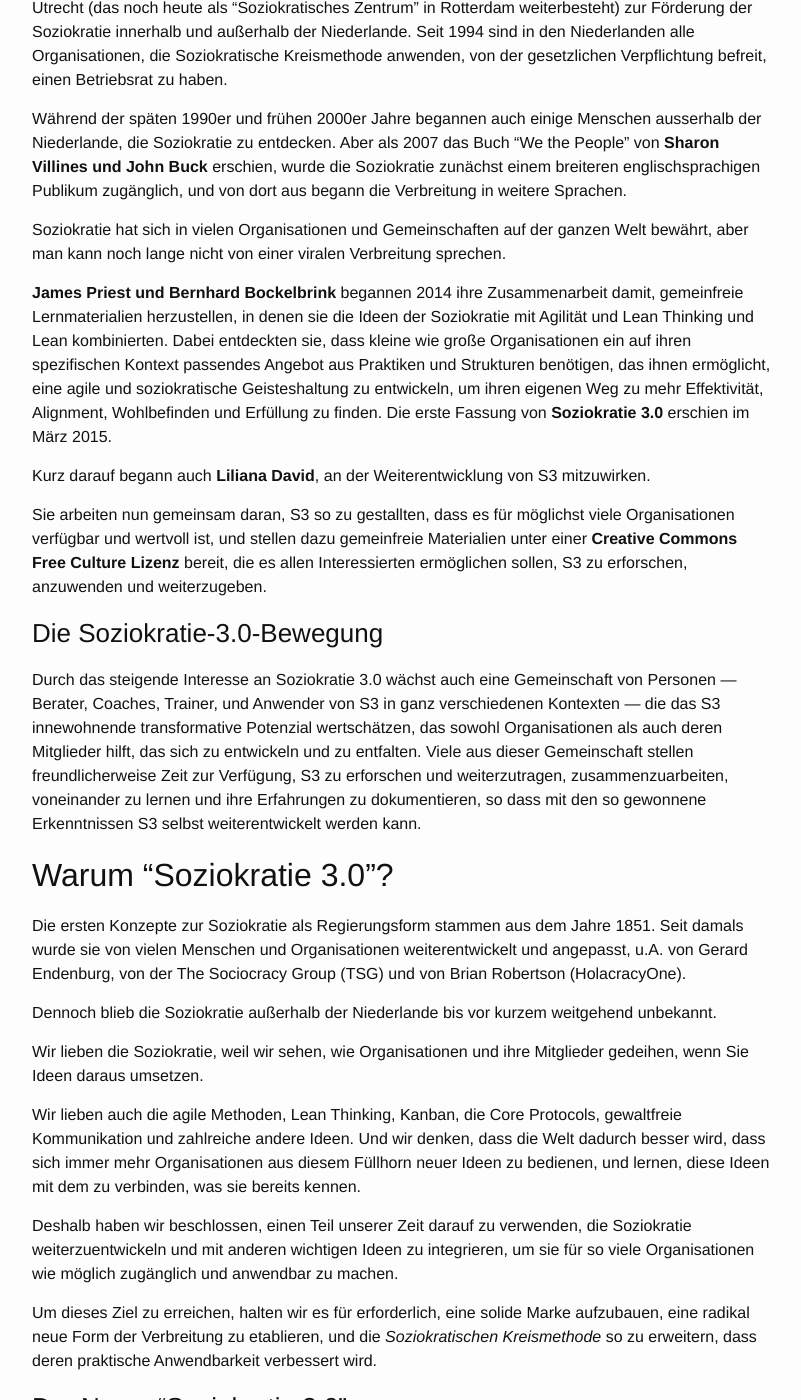
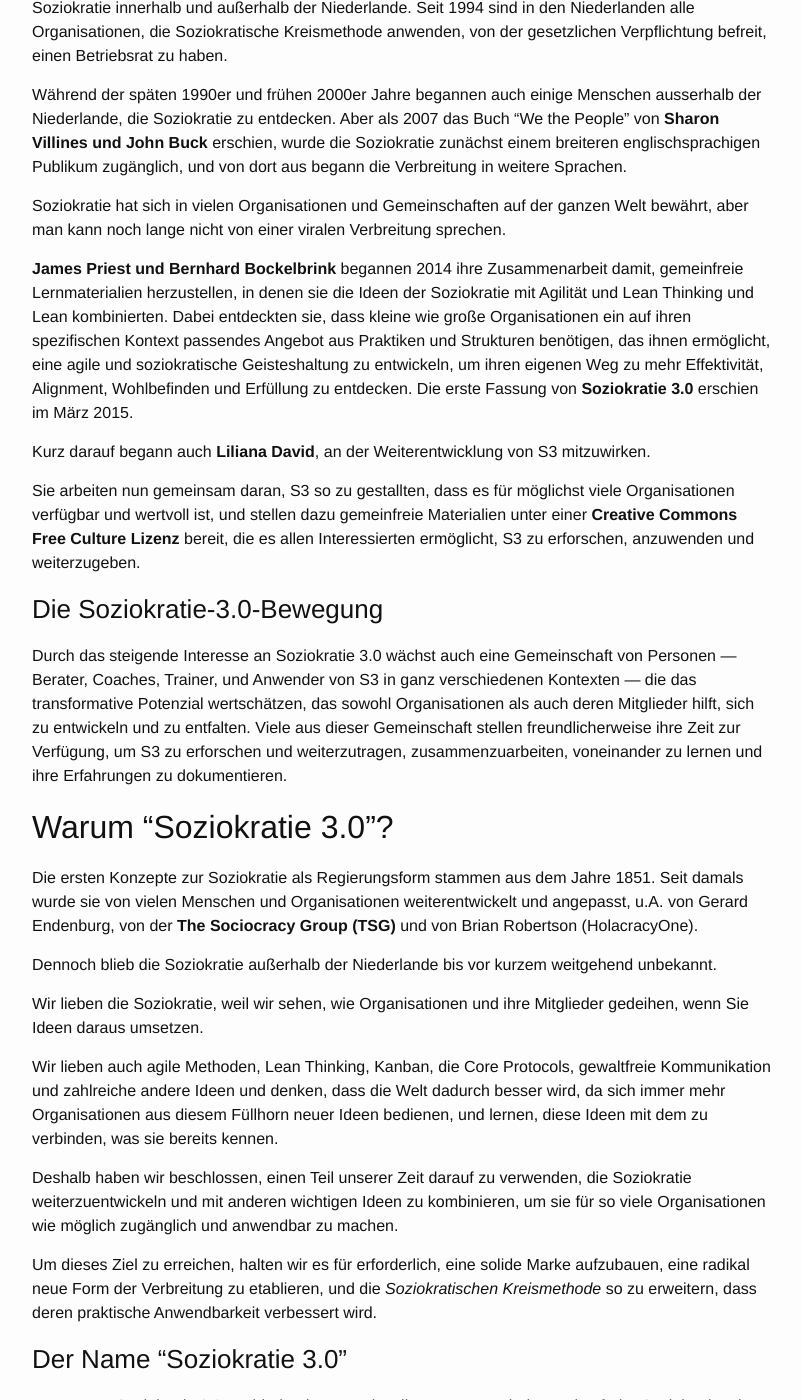
Before and after one commit to S3-working-group/s3-praxisleitfaden, a Jekyll site: the page built from docs/all.md, in a window 1280 px wide and 1400 px high, scrolled down 3105 px. Shown: the whole window, without its empty margins (238-1039 px from the left). Built offline with Jekyll 4.4.1, drawn with Linux system fonts in a browser that asks for light colours; some of the changed text lies outside the part shown.

Commit message:
Update all.md

```diff
--- a/docs/all.md
+++ b/docs/all.md
@@ -8,11 +8,11 @@ title: Soziokratie 3.0 - Ein Praxisleitfaden
 
 ### Effektive Zusammenarbeit in Organisationen beliebiger Größe
 
-Soziokratie 3.0 — **kurz "S3"** — ist eine praktischer Anleitung um agile und resiliente Organisationen beliebiger Größe zu entwickeln, vom kleinen Start-Up bis hin zu zu großen internationalen Netzwerkorganisationen oder auch organisationsübergreifenden Kollaborationen. Gleichzeitig ist S3 auch ein ein ganzheitlicher Weg, die Vertrauenswürdigkeit einer Organisation zu fördern und eine **agile und soziokratische Geisteshaltung** zu entwickeln.
+Soziokratie 3.0 — **kurz "S3"** — ist eine praktischer Anleitung um agile und resiliente Organisationen beliebiger Größe zu entwickeln, vom kleinen Start-Up bis hin zu großen internationalen Netzwerkorganisationen oder auch organisationsübergreifenden Kollaborationen. Gleichzeitig ist S3 auch ein ganzheitlicher Weg, die Vertrauenswürdigkeit einer Organisation zu fördern und eine **agile und soziokratische Geisteshaltung** zu entwickeln.
 
 S3 bietet dir eine umfangreiche Sammlung von Ideen (sogenannte "Muster"), die sich in Organisationen als hilfreich erwiesen haben, um **Produktivität, Zusammenarbeit und Zufriedenheit zu verbessern**.
 
-Diese Muster unterstützen dich dabei, herauszufinden, wie du am besten deine Ziele erreichst, und wie du komplexe Herausforderungen meisterst. Schritt für Schritt, **und das ganz ohne Reorganisation oder groß angelegte Change-Initiativen**:
+Diese Muster unterstützen dich dabei, herauszufinden, wie Du am besten deine Ziele erreichst, und wie Du komplexe Herausforderungen meisterst. Schritt für Schritt, **und das ganz ohne Reorganisation oder groß angelegte Change-Initiativen**:
 
 Beginne dort, wo der Bedarf am größten ist, und wähle ein oder mehrere Muster für ein Experiment. **Bestimme selbst die passende Geschwindigkeit** und entwickle die erforderlichen Fähigkeiten unterwegs.
 
@@ -64,39 +64,39 @@ Soziokratie 3.0 ist:
 
 Die wörtliche Bedeutung des Begriffes **Soziokratie** ist "Herrschaft der Gefährten": _sozio_ — vom lateinischen _socius_ — bedeutet "Gefährte", oder "Kamerad", und das Suffix _-kratie_ — vom altgriechischen _κράτος_ (krátos) — bedeutet "Herrschaft" bzw. "Regierung".
 
-Der Begriff "Soziokratie" kann bis zum Jahre 1851 zurückverfolgt werden, damals schlug **Auguste Comte** bezogen auf die Gesellschaft wie Anwendung eines wissenschaftlichen Ansatzes vor: Staaten sollten von Experten zum Thema Gesellschaft regiert werden. Diese Experten nannte er "Soziologen". Er hielt diese Zukunft für unabwendbar, auch wenn er anerkannte, dass das damals noch nicht realisierbar, war.
+Der Begriff "Soziokratie" kann bis zum Jahre 1851 zurückverfolgt werden. Damals schlug **Auguste Comte**, bezogen auf die Gesellschaft, die Anwendung eines wissenschaftlichen Ansatzes vor: Staaten sollten von Experten zum Thema Gesellschaft regiert werden. Diese Experten nannte er "Soziologen". Er hielt diese Zukunft für unabwendbar, auch wenn er anerkannte, dass es zu seiner Zeit nicht realisierbar sei.
 
 Einige Jahrzehnte später verwendete **Lester Frank Ward** das Wort 'Soziokratie' zur Beschreibung einer Gesellschaftsordnung, in der die Menschen in enger Beziehung zueinander stehen und gemeinsam regieren. Anstatt den Fokus auf die Soziologen zu legen, wollte er dem einzelnen Bürger mehr Macht und mehr Verantwortung geben, und wies den Soziologen eine Rolle als Forscher und Berater zu.
 
 Im Jahr 1926 gründete der niederländische Reformpädagoge und Quäker **Kees Boeke** eine Schule, die auf dem Konsentprinzip beruhte. Mitarbeitende und Schüler wurden als gleichberechtigte Mitglieder an der Leitung der Schule beteiligt. Alle Entscheidungen mussten für alle akzeptabel sein. Er begründete seine Form der Soziokratie auf den Traditionen der Quäker, und beschrieb sie in "Soziokratie: Demokratie wie sie sein könnte" (1945) als Weiterentwicklung der Demokratie.
 
-**Gerard Endenburg**, ein Schüler Bockes und ebenfalls Quäker begann, die Soziokratie im Familienunternehmen Endenburg Elektrotechniek anzuwenden. Er begründete und entwickelte die *Soziokratische Kreismethode (SKM)*, indem er die Boekes Form der Soziokratie mit Ingenieurswissenschaften und mit Kybernetik verband. 1978 gründete er das 'Sociocratisch Centrum' in Utrecht (das noch heute als "Soziokratisches Zentrum" in Rotterdam weiterbesteht) zur Förderung der Soziokratie innerhalb und außerhalb der Niederlande. Seit 1994 sind in den Niederlanden alle Organisationen, die Soziokratische Kreismethode anwenden, von der gesetzlichen Verpflichtung befreit, einen Betriebsrat zu haben.
+**Gerard Endenburg**, ein Schüler *Bockes* und ebenfalls Quäker begann, die Soziokratie im Familienunternehmen Endenburg Elektrotechnik anzuwenden. Er begründete und entwickelte die *Soziokratische Kreismethode (SKM)*, indem er die *Boekes* Form der Soziokratie mit Ingenieurswissenschaften und Kybernetik verband. 1978 gründete er das 'Sociocratisch Centrum' in Utrecht (das noch heute als "Soziokratisches Zentrum" in Rotterdam weiterbesteht) zur Förderung der Soziokratie innerhalb und außerhalb der Niederlande. Seit 1994 sind in den Niederlanden alle Organisationen, die Soziokratische Kreismethode anwenden, von der gesetzlichen Verpflichtung befreit, einen Betriebsrat zu haben.
 
 Während der späten 1990er und frühen 2000er Jahre begannen auch einige Menschen ausserhalb der Niederlande, die Soziokratie zu entdecken. Aber als 2007 das Buch "We the People" von **Sharon Villines und John Buck** erschien, wurde die Soziokratie zunächst einem breiteren englischsprachigen Publikum zugänglich, und von dort aus begann die Verbreitung in weitere Sprachen.
 
 Soziokratie hat sich in vielen Organisationen und Gemeinschaften auf der ganzen Welt bewährt, aber man kann noch lange nicht von einer viralen Verbreitung sprechen.
 
-**James Priest und Bernhard Bockelbrink** begannen 2014 ihre Zusammenarbeit damit, gemeinfreie Lernmaterialien herzustellen, in denen sie die Ideen der Soziokratie mit Agilität und Lean Thinking und Lean kombinierten. Dabei entdeckten sie, dass kleine wie große Organisationen ein auf ihren spezifischen Kontext passendes Angebot aus Praktiken und Strukturen benötigen, das ihnen ermöglicht, eine agile und soziokratische Geisteshaltung zu entwickeln, um ihren eigenen Weg zu mehr Effektivität, Alignment, Wohlbefinden und Erfüllung zu finden. Die erste Fassung von **Soziokratie 3.0** erschien im März 2015.
+**James Priest und Bernhard Bockelbrink** begannen 2014 ihre Zusammenarbeit damit, gemeinfreie Lernmaterialien herzustellen, in denen sie die Ideen der Soziokratie mit Agilität und Lean Thinking und Lean kombinierten. Dabei entdeckten sie, dass kleine wie große Organisationen ein auf ihren spezifischen Kontext passendes Angebot aus Praktiken und Strukturen benötigen, das ihnen ermöglicht, eine agile und soziokratische Geisteshaltung zu entwickeln, um ihren eigenen Weg zu mehr Effektivität, Alignment, Wohlbefinden und Erfüllung zu entdecken. Die erste Fassung von **Soziokratie 3.0** erschien im März 2015.
 
 Kurz darauf begann auch **Liliana David**, an der Weiterentwicklung von S3 mitzuwirken.
 
-Sie arbeiten nun gemeinsam daran, S3 so zu gestallten, dass es für möglichst viele Organisationen verfügbar und wertvoll ist, und stellen dazu gemeinfreie Materialien unter einer **Creative Commons Free Culture Lizenz** bereit, die es allen Interessierten ermöglichen sollen, S3 zu erforschen, anzuwenden und weiterzugeben.
+Sie arbeiten nun gemeinsam daran, S3 so zu gestallten, dass es für möglichst viele Organisationen verfügbar und wertvoll ist, und stellen dazu gemeinfreie Materialien unter einer **Creative Commons Free Culture Lizenz** bereit, die es allen Interessierten ermöglicht, S3 zu erforschen, anzuwenden und weiterzugeben.
 
 ### Die Soziokratie-3.0-Bewegung
 
-Durch das steigende Interesse an Soziokratie 3.0 wächst auch eine Gemeinschaft von Personen — Berater, Coaches, Trainer, und Anwender von S3 in ganz verschiedenen Kontexten — die das S3 innewohnende transformative Potenzial wertschätzen, das sowohl Organisationen als auch deren Mitglieder hilft, das sich zu entwickeln und zu entfalten. Viele aus dieser Gemeinschaft stellen freundlicherweise Zeit zur Verfügung, S3 zu erforschen und weiterzutragen, zusammenzuarbeiten, voneinander zu lernen und ihre Erfahrungen zu dokumentieren, so dass mit den so gewonnene Erkenntnissen S3 selbst weiterentwickelt werden kann.
+Durch das steigende Interesse an Soziokratie 3.0 wächst auch eine Gemeinschaft von Personen — Berater, Coaches, Trainer, und Anwender von S3 in ganz verschiedenen Kontexten — die das transformative Potenzial wertschätzen, das sowohl Organisationen als auch deren Mitglieder hilft, sich zu entwickeln und zu entfalten. Viele aus dieser Gemeinschaft stellen freundlicherweise ihre Zeit zur Verfügung, um S3 zu erforschen und weiterzutragen, zusammenzuarbeiten, voneinander zu lernen und ihre Erfahrungen zu dokumentieren.
 
 ## Warum "Soziokratie 3.0"?
 
-Die ersten Konzepte zur Soziokratie als Regierungsform stammen aus dem Jahre 1851. Seit damals wurde sie von vielen Menschen und Organisationen weiterentwickelt und angepasst, u.A. von Gerard Endenburg, von der The Sociocracy Group (TSG) und von Brian Robertson (HolacracyOne).
+Die ersten Konzepte zur Soziokratie als Regierungsform stammen aus dem Jahre 1851. Seit damals wurde sie von vielen Menschen und Organisationen weiterentwickelt und angepasst, u.A. von Gerard Endenburg, von der **The Sociocracy Group (TSG)** und von Brian Robertson (HolacracyOne).
 
 Dennoch blieb die Soziokratie außerhalb der Niederlande bis vor kurzem weitgehend unbekannt.
 
 Wir lieben die Soziokratie, weil wir sehen, wie Organisationen und ihre Mitglieder gedeihen, wenn Sie Ideen daraus umsetzen.
 
-Wir lieben auch die agile Methoden, Lean Thinking, Kanban, die Core Protocols, gewaltfreie Kommunikation und zahlreiche andere Ideen. Und wir denken, dass die Welt dadurch besser wird, dass sich immer mehr Organisationen aus diesem Füllhorn neuer Ideen zu bedienen, und lernen, diese Ideen mit dem zu verbinden, was sie bereits kennen.
-
-Deshalb haben wir beschlossen, einen Teil unserer Zeit darauf zu verwenden, die Soziokratie weiterzuentwickeln und mit anderen wichtigen Ideen zu integrieren, um sie für so viele Organisationen wie möglich zugänglich und anwendbar zu machen.
+Wir lieben auch agile Methoden, Lean Thinking, Kanban, die Core Protocols, gewaltfreie Kommunikation und zahlreiche andere Ideen und denken, dass die Welt dadurch besser wird, da sich immer mehr Organisationen aus diesem Füllhorn neuer Ideen bedienen, und lernen, diese Ideen mit dem zu verbinden, was sie bereits kennen.
+
+Deshalb haben wir beschlossen, einen Teil unserer Zeit darauf zu verwenden, die Soziokratie weiterzuentwickeln und mit anderen wichtigen Ideen zu kombinieren, um sie für so viele Organisationen wie möglich zugänglich und anwendbar zu machen.
 
 Um dieses Ziel zu erreichen, halten wir es für erforderlich, eine solide Marke aufzubauen, eine radikal neue Form der Verbreitung zu etablieren, und die *Soziokratischen Kreismethode* so zu erweitern, dass deren praktische Anwendbarkeit verbessert wird.
 
@@ -104,24 +104,24 @@ Um dieses Ziel zu erreichen, halten wir es für erforderlich, eine solide Marke
 
 Der Name "*Soziokratie 3.0*" verbindet den respektvollen Umgang mit der Herkunft der Soziokratie mit der Andeutung eines wichtigen Schrittes nach vorne.
 
-Der Name soll auch Verwechslungen mit der *Soziokratische Kreismethode* (SKM) zu vermeiden, die von The Sociocracy Group (TSG) gelehrt wird.
+Der Name soll auch Verwechslungen mit der *Soziokratische Kreismethode* (SKM) vermeiden, die von **The Sociocracy Group (TSG)** gelehrt wird.
 
 ![Drei Formen der Soziokratie: S3, SCM und Holakratie](img/context/sociocracy-variants.png)
 
 ### Eine neue Form der Verbreitung
 
-*Soziokratie 3.0* beruht auf einem dezentralen Verteilungsmodell. Im Vergleich dazu, wie die Soziokratie bisher an Personen und Organisationen vermittelt wurde, stellt das einen radikalen Paradigmenwechsel dar, der auf viel positive Resonanz stößt.
+*Soziokratie 3.0* beruht auf einem dezentralen Verteilungsmodell. Im Vergleich dazu, wie die Soziokratie bisher an Personen und Organisationen vermittelt wurde, stellt es einen radikalen Paradigmenwechsel dar, der auf viel positive Resonanz stößt.
 
 Durch zwei Strategien unterstützen wir "virale" Verbreitung:
 
-* **Soziokratie 3.0 ist offen:** Wir wollen die Entstehung eines lebendigen Ökosystems aus Anwendungen und Abwandlungen der Soziokratie fördern, in dem Menschen ihre Erfahrungen und Anpassungen miteinander teilen und diskutieren. Daher legen wir einen Schwerpunkt auf die Kommunikation der hinter Soziokratie 3.0 stehenden Prinzipien, und auf die explizite Einladung, alles nach Bedarf anzupassen, zu erweitern und neu zu kombinieren.
+* **Soziokratie 3.0 ist offen:** Wir wollen die Entstehung eines lebendigen Ökosystems aus Anwendungen und Abwandlungen der Soziokratie fördern, in dem Menschen ihre Erfahrungen und Anpassungen miteinander teilen und diskutieren. Daher legen wir einen Schwerpunkt auf die Kommunikation, der hinter Soziokratie 3.0 stehenden Prinzipien, und auf die explizite Einladung, alles nach Bedarf anzupassen, zu erweitern und neu zu kombinieren.
 * **Soziokratie 3.0 ist frei:** Um die Eintrittsbarrieren für Menschen und für Organisationen zu senken, bieten wir unsere Materialien zum Lernen, zur Ausübung und zur Vermittlung von *Soziokratie 3.0* unter einer *Creative Commons Free Culture Lizenz* an. Jeder kann diese Materialen einfach verwenden, auch in einem kommerziellen Kontext oder als Grundlage für die Erstellung eigener Materialien[^solange das Resultat unter derselben Lizenz verfügbar ist], ohne uns erst um Erlaubnis fragen zu müssen. Wir ermutigen ausdrücklich andere Organisationen, Berater, Coaches, Moderatoren und Trainer, unserem Beispiel zu folgen und auch ihre Ressourcen freizugeben.
 
 ### Die Evolution der Soziokratischen Kreismethode
 
 Wir wollen eines ausdrücklich klarstellen: Soziokratie 3.0 richtet sich nicht an diejenigen, die die *Soziokratische Kreismethode* (SKM) anwenden, und auch nicht an The Sociocracy Group (TSG). SKM ist bereits gut entwickelt, und einige Menschen sind mit dieser Methode offensichtlich weitestgehend zufrieden.
 
-Dennoch gibt es unserer Erfahrung einige Hindernisse, die es Organisationen schwer machen, mit Soziokratie zu experimentieren. Durch *Soziokratie 3.0* versuchen wir aktiv, diese Hindernisse auszuräumen und den Einstieg zu erleichtern.
+Dennoch gibt es unserer Erfahrung nach einige Hindernisse, die es Organisationen erschweren, mit Soziokratie zu experimentieren. Durch *Soziokratie 3.0* versuchen wir aktiv, diese Hindernisse auszuräumen und den Einstieg zu erleichtern.
 
 #### Minimierung von Risiko und Widerstand
 
@@ -129,7 +129,7 @@ Dennoch gibt es unserer Erfahrung einige Hindernisse, die es Organisationen schw
 
 #### Verlagerung des Fokus von Zielen (oder Sinn) hin zum Bedarf
 
-*Soziokratie 3.0* verschiebt den primären Fokus weg von Vision, Mission, Zielen oder Sinn ("Purpose") zum Ausgangspunkt der Motivation für Veränderung, und hilft, einer Organisation, zu entdecken, was ihr Bedarf ist, und sich dann an diesem Bedarf auszurichten. Organisationen, die bereits bedarfsgetrieben, wertgetrieben oder kundenzentrisch sind, finden das unmittelbar einleuchtend.
+*Soziokratie 3.0* verschiebt den primären Fokus - weg von Vision, Mission, Zielen oder Sinn ("Purpose") - zum Ausgangspunkt der Motivation für Veränderung, und hilft einer Organisation zu entdecken, was ihr Bedarf ist, und sich dann an diesem Bedarf auszurichten. Organisationen, die bereits bedarfsgetrieben, wertgetrieben oder kundenzentrisch sind, finden das unmittelbar einleuchtend.
 
 Mit *Soziokratie 3.0* ist der Sinn ("Purpose") immer implizit klar - Wertschöpfung bezogen auf den Bedarf der Organisation.
 
@@ -137,11 +137,11 @@ Mit *Soziokratie 3.0* ist der Sinn ("Purpose") immer implizit klar - Wertschöpf
 
 Betrachtet man die offiziellen Normen, kann die *Soziokratische Kreismethode* durchaus riesig und furchterregend wirken. Durch die Konzentration auf das Wesentliche bietet *Soziokratie 3.0* demgegenüber einen leichtgewichtigen Rahmen für Anpassung und Entwicklung einer Organisation.
 
-Das bedeutet nicht, dass alles immer ganz einfach ist: auch die Anwendung von Mustern aus *Soziokratie 3.0* bedeutet ein gewisse Investition in Lernen und Veränderung antrainierter Gewohnheiten. Daher ist es umso wichtiger, schrittweise vorzugehen, und nur die Muster anzuwenden, die man auch tatsächlich gerade benötigt, es ist sinnlos, Dinge zu ändern, die bereits gut genug sind.
+Das bedeutet nicht, dass alles immer ganz einfach ist: auch die Anwendung von Mustern aus *Soziokratie 3.0* bedeutet ein gewisse Investition in das Lernen und die Veränderung antrainierter Gewohnheiten. Daher ist es umso wichtiger, schrittweise vorzugehen, und nur die Muster anzuwenden, die man auch tatsächlich gerade benötigt. Es ist sinnlos Dinge zu ändern, die bereits gut genug sind.
 
 #### Integration von Ideen aus den agilen Methoden und aus Lean Thinking
 
-Bezogen auf operative Tätigkeiten und insbesondere auf die der Kultur der Zusammenarbeit innerhalb der Organisation versteht sich die *Soziokratischen Kreismethode* als "leere Methode". Viele Organisationen richten bereit ihre operativen Tätigkeiten an agilen Prinzipien und Lean Thinking aus, oder streben eine derartige Transformation an. Wir halten das für eine großartige Idee, und haben *Soziokratie 3.0* deshalb so gestaltet, dass sie gut zu agilen und lean Organisationen passt.
+Bezogen auf operative Tätigkeiten und insbesondere auf die Kultur der Zusammenarbeit innerhalb der Organisation versteht sich die *Soziokratischen Kreismethode* als "leere Methode". Viele Organisationen richten bereits ihre operativen Tätigkeiten an agilen Prinzipien und Lean Thinking aus, oder streben eine derartige Transformation an. Wir halten das für eine großartige Idee, und haben *Soziokratie 3.0* deshalb so gestaltet, dass sie gut zu agilen und lean Organisationen passt.
 
 #### Neue Wege zur Entwicklung von Organisationsstruktur
 
```
Also changed, not shown: other parts of docs/all.md (+5 -5 lines).
